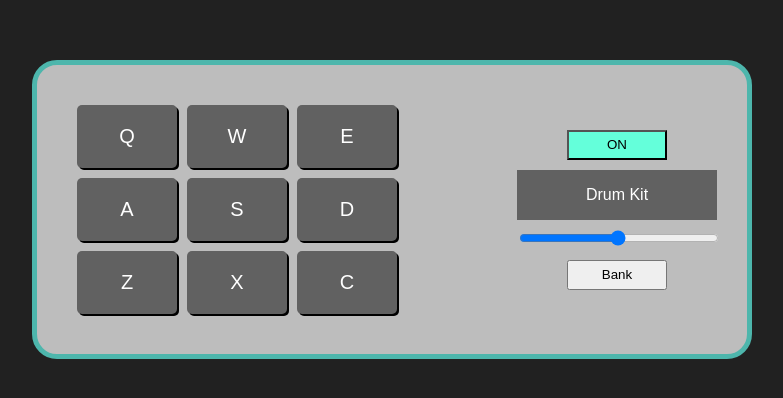
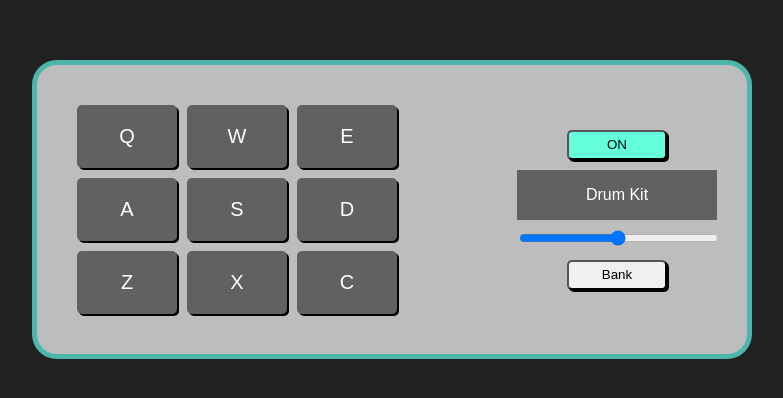
Before and after one commit to jazztbone2b/react-drum-machine, a React (Create React App) app: page / in a window 1280 px wide. Shown: the part 140-538 px from the top of the page, without its empty margins (248-1031 px from the left). Built offline with nearby package versions, Linux system fonts and the light colour scheme.

Commit message:
removed button highlight

```diff
--- a/src/App.css
+++ b/src/App.css
@@ -61,6 +61,13 @@
     height: 30px;
     margin-top: 10px;
     margin-bottom: 10px;
+
+    box-shadow: 2px 2px black;
+    border-radius: 5px;
+}
+
+button:focus {
+    outline: 0;
 }
 
 .control-panel {
@@ -95,7 +102,7 @@
   cursor: pointer;
 }
 
-@media only screen and (max-width: 600px) {
+@media only screen and (max-width: 730px) {
     .main-container {
         max-width: 280px;
         justify-content: center;
```
